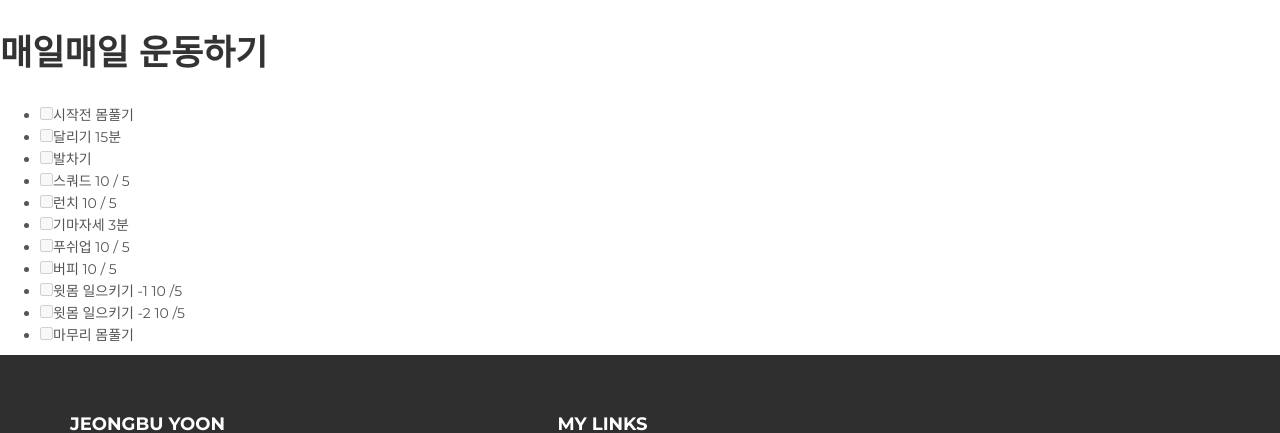
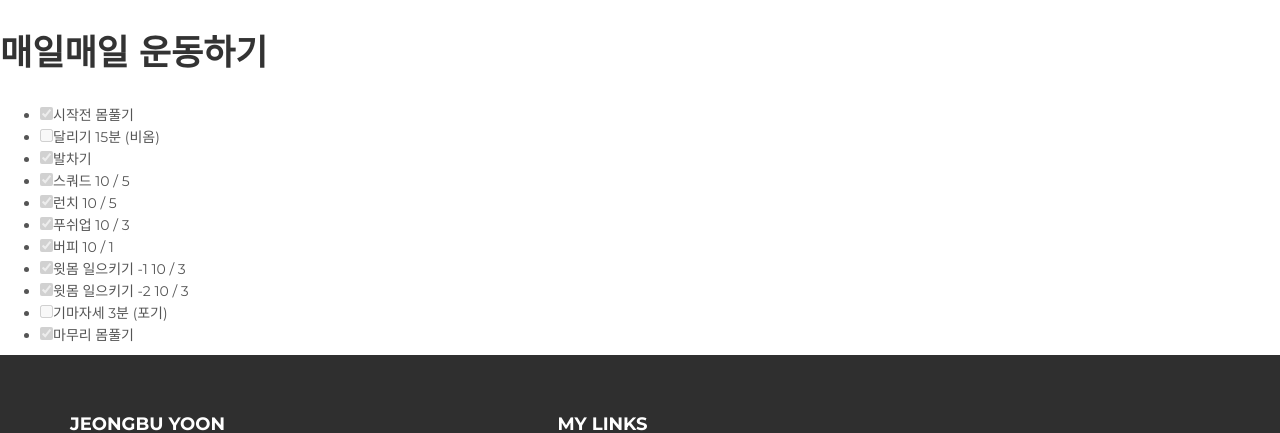
Before and after one commit to hellworld-io/hellworld-io.github.io, a Jekyll site: the page built from _posts/2015-12-21-daily-excercise-check.md, in a window 1280 px wide. Shown: the part 1205-1638 px from the top of the page. Built offline with Jekyll 4.4.1, drawn with Linux system fonts in a browser that asks for light colours; nearby versions of some CDN libraries; Markdown is read by kramdown in place of the engine named in the settings.

Commit message:
daily exercise update

```diff
--- a/_posts/2015-12-21-daily-excercise-check.md
+++ b/_posts/2015-12-21-daily-excercise-check.md
@@ -8,14 +8,14 @@ tag: health
 
 # 매일매일 운동하기
 
-- [ ] 시작전 몸풀기
-- [ ] 달리기 15분
-- [ ] 발차기
-- [ ] 스쿼드 10 / 5
-- [ ] 런치 10 / 5
-- [ ] 기마자세 3분
-- [ ] 푸쉬업 10 / 5
-- [ ] 버피 10 / 5
-- [ ] 윗몸 일으키기 -1 10 /5
-- [ ] 윗몸 일으키기 -2 10 /5
-- [ ] 마무리 몸풀기
+- [X] 시작전 몸풀기
+- [ ] 달리기 15분 (비옴)
+- [X] 발차기
+- [X] 스쿼드 10 / 5
+- [X] 런치 10 / 5
+- [X] 푸쉬업 10 / 3
+- [X] 버피 10 / 1
+- [X] 윗몸 일으키기 -1 10 / 3
+- [X] 윗몸 일으키기 -2 10 / 3
+- [ ] 기마자세 3분 (포기)
+- [X] 마무리 몸풀기
```
